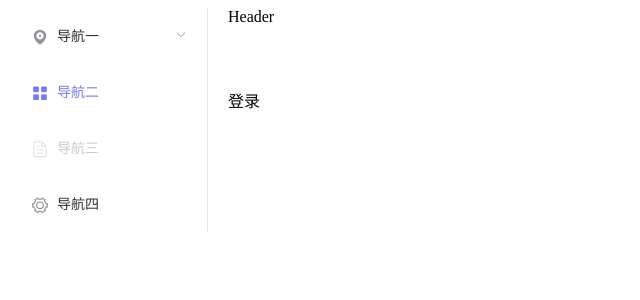
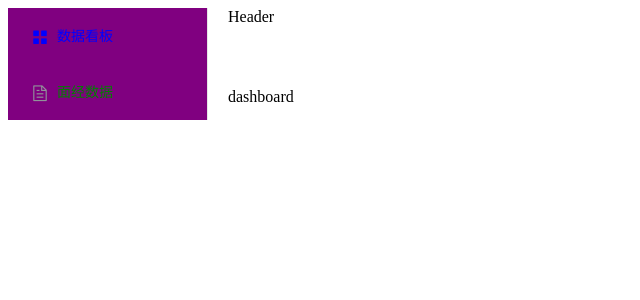
Before and after one commit to Hailie17/mianjinpc, a Vue app: page /dashboard in a window 1280 px wide. Shown: the top 300 px of the page, without its empty margins (0-640 px from the left). Built offline with nearby package versions, Linux system fonts and the light colour scheme.

Commit message:
:default-active="$route.path"

```diff
--- a/src/views/article/index.vue
+++ b/src/views/article/index.vue
@@ -1,8 +1,7 @@
 <template>
-  <div class="">登录</div>
+  <div class="">article</div>
 </template>
 
-<script setup>
-</script>
+<script setup></script>
 
 <style lang="scss" scoped></style>
--- a/src/views/dashboard/index.vue
+++ b/src/views/dashboard/index.vue
@@ -1,8 +1,7 @@
 <template>
-  <div class="">登录</div>
+  <div class="">dashboard</div>
 </template>
 
-<script setup>
-</script>
+<script setup></script>
 
 <style lang="scss" scoped></style>
--- a/src/views/layout/index.vue
+++ b/src/views/layout/index.vue
@@ -2,36 +2,14 @@
   <el-container>
     <el-aside width="200px">
       <!-- 左侧菜单 -->
-      <el-menu default-active="2" class="el-menu-vertical-demo" @open="handleOpen" @close="handleClose">
-        <el-submenu index="1">
-          <template slot="title">
-            <i class="el-icon-location"></i>
-            <span>导航一</span>
-          </template>
-          <el-menu-item-group>
-            <template slot="title">分组一</template>
-            <el-menu-item index="1-1">选项1</el-menu-item>
-            <el-menu-item index="1-2">选项2</el-menu-item>
-          </el-menu-item-group>
-          <el-menu-item-group title="分组2">
-            <el-menu-item index="1-3">选项3</el-menu-item>
-          </el-menu-item-group>
-          <el-submenu index="1-4">
-            <template slot="title">选项4</template>
-            <el-menu-item index="1-4-1">选项1</el-menu-item>
-          </el-submenu>
-        </el-submenu>
-        <el-menu-item index="2">
+      <el-menu :default-active="$route.path" class="el-menu-vertical-demo" unique-opened background-color="purple" text-color="green" active-text-color="blue" @open="handleOpen" @close="handleClose">
+        <el-menu-item index="/dashboard">
           <i class="el-icon-menu"></i>
-          <span slot="title">导航二</span>
+          <span slot="title">数据看板</span>
         </el-menu-item>
-        <el-menu-item index="3" disabled>
+        <el-menu-item index="/article">
           <i class="el-icon-document"></i>
-          <span slot="title">导航三</span>
-        </el-menu-item>
-        <el-menu-item index="4">
-          <i class="el-icon-setting"></i>
-          <span slot="title">导航四</span>
+          <span slot="title">面经数据</span>
         </el-menu-item>
       </el-menu>
     </el-aside>
```
